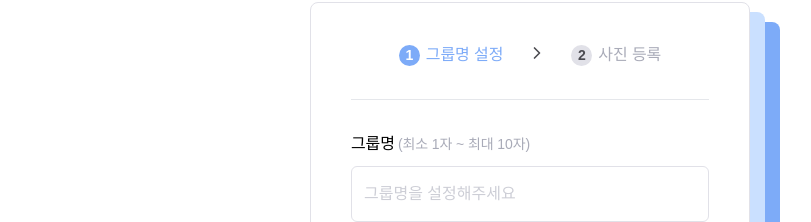
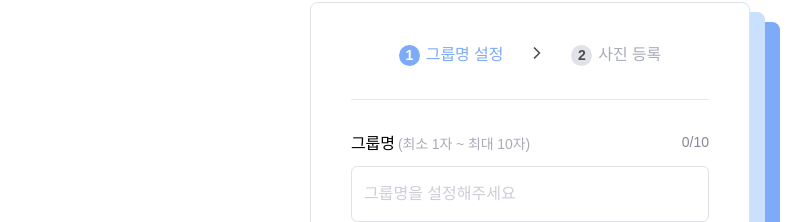
Before and after one commit to rmfosem613/MemoryBubble, a React (Vite) app in the folder FE/: page /create in a window 1280 px wide. Shown: the part 145-367 px from the top of the page, without its empty margins (110-921 px from the left). Built offline with nearby package versions, Linux system fonts and the light colour scheme; no server answers; sample sign-in values are in the browser's storage; a web font is replaced by a local one.

Commit message:
Fix: input의 length 길이 벗어나면 return
S12P21D201-216

```diff
--- a/FE/src/components/join/InputGroupName.tsx
+++ b/FE/src/components/join/InputGroupName.tsx
@@ -1,6 +1,7 @@
 function InputGroupName({ onChangeGroupName, value, error, setError }) {
   const handleInputChange = (e) => {
     const newValue = e.target.value;
+    if(newValue.length > 10) return;
     onChangeGroupName(newValue);
 
     // 입력값 유효성 검사
@@ -17,10 +18,16 @@ function InputGroupName({ onChangeGroupName, value, error, setError }) {
 
   return (
     <div>
-      <p className="mb-[10px] font-p-500 text-subtitle-1-lg">
-        그룹명
-        <span className="text-gray-500 text-sm ml-[3px]">(최소 1자 ~ 최대 10자)</span>
-      </p>
+      <div className="flex justify-between">
+        <p className="mb-[10px] font-p-500 text-subtitle-1-lg">
+          그룹명
+          <span className="text-gray-500 text-sm ml-[3px]">
+            (최소 1자 ~ 최대 10자)
+          </span>
+        </p>
+        <p className="text-gray-600 text-sm">{value.length || 0}/10</p>
+      </div>
+
       <input
         type="text"
         placeholder="그룹명을 설정해주세요"
--- a/FE/src/components/join/InputInfo.tsx
+++ b/FE/src/components/join/InputInfo.tsx
@@ -53,6 +53,7 @@ function InputInfo({
   // 이름 변경 처리 함수
   const handleNameChange = (e) => {
     const value = e.target.value;
+    if(value.length > 10) return;
     setName(value); // 이름 상태 변경
     onNameChange(value); // 부모 컴포넌트에 이름 변경 알리기
   };
--- a/FE/src/hooks/useGroupEditModal.ts
+++ b/FE/src/hooks/useGroupEditModal.ts
@@ -25,6 +25,7 @@ export const useGroupEditModal = (isOpen: boolean) => {
 
   // 입력 변경 시 에러 메시지 초기화
   const handleInputChange = (e: ChangeEvent<HTMLInputElement>) => {
+    if(e.target.value.length > 10) return;
     setGroupName(e.target.value);
     setErrorMessage('');
   };
--- a/FE/src/hooks/useProfileEditModal.ts
+++ b/FE/src/hooks/useProfileEditModal.ts
@@ -101,6 +101,9 @@ export const useProfileEditModal = (isOpen: boolean) => {
       }
     } else {
       // 일반 필드는 newUser 객체에 직접 업데이트
+      if(name === 'name') {
+        if(name.length > 10) return;
+      }
       setNewUser((prev) => ({
         ...prev,
         [name]: value,
```
